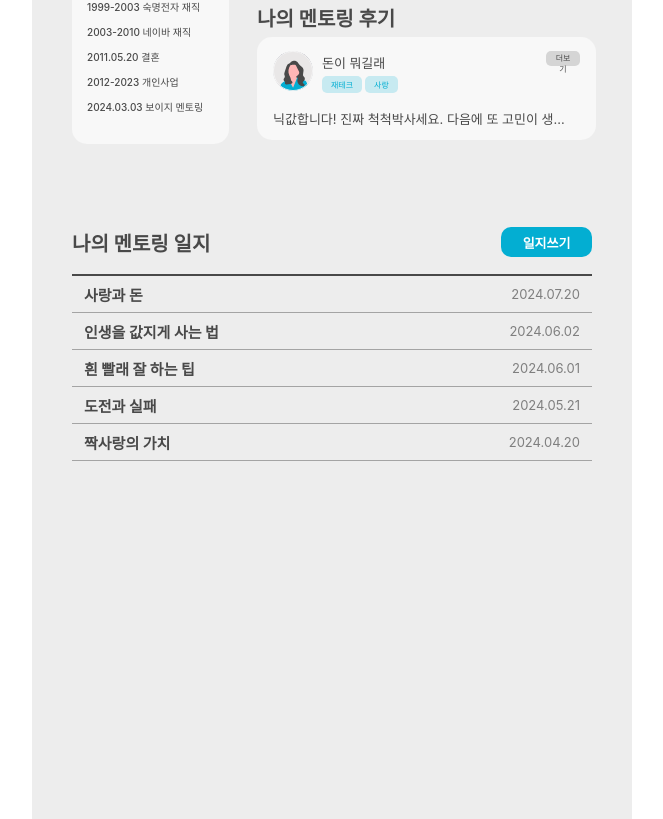
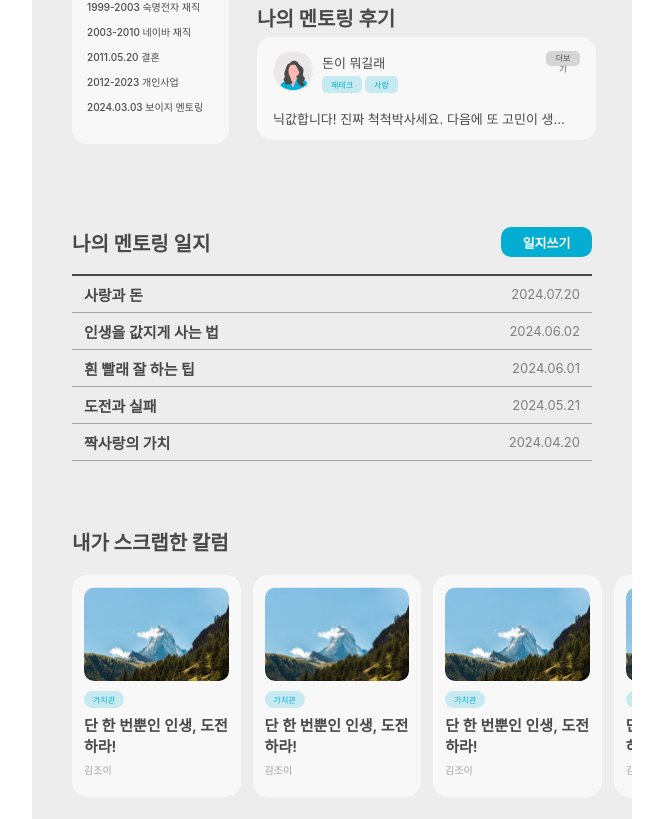
Before and after one commit to youbing5921/deploy_hw, a React (Create React App) app in the folder gamja/: page /mentor/mypage/1 in a window 1280 px wide. Shown: the part 411-1230 px from the top of the page, without its empty margins (308-971 px from the left). Built offline with nearby package versions, Linux system fonts and the light colour scheme; a web font is replaced by a local one.

Commit message:
[Feat] 멘토 마이페이지 칼럼 컴포넌트 생성

```diff
--- /dev/null
+++ b/gamja/src/components/mypage/Column.jsx
@@ -0,0 +1,105 @@
+import React from "react";
+import styled from "styled-components";
+import MentorColumn from "../../images/MentorColumn.png";
+
+const columnList = [
+  {
+    id: 1,
+    category: "가치관",
+    title: "단 한 번뿐인 인생, 도전하라!",
+    author: "김조이",
+  },
+  {
+    id: 2,
+    category: "가치관",
+    title: "단 한 번뿐인 인생, 도전하라!",
+    author: "김조이",
+  },
+
+  {
+    id: 3,
+    category: "가치관",
+    title: "단 한 번뿐인 인생, 도전하라!",
+    author: "김조이",
+  },
+  {
+    id: 4,
+    category: "가치관",
+    title: "단 한 번뿐인 인생, 도전하라!",
+    author: "김조이",
+  },
+];
+
+const Column = () => {
+  return (
+    <>
+      <Wapper>
+        {columnList.map((columnInfo) => (
+          <Container key={columnList.id}>
+            <Photo src={MentorColumn} alt="mentorColumn" />
+            <InfoBox>
+              <Category>{columnInfo.category}</Category>
+              <Title>{columnInfo.title}</Title>
+              <Author>{columnInfo.author}</Author>
+            </InfoBox>
+          </Container>
+        ))}
+      </Wapper>
+    </>
+  );
+};
+
+export default Column;
+
+const Wapper = styled.div`
+  display: flex;
+  gap: 12px;
+  max-width: 560px;
+  padding-right: 10px;
+  overflow-x: scroll;
+  &::-webkit-scrollbar {
+    display: none;
+  }
+`;
+
+const Container = styled.div`
+  display: flex;
+  width: 145px;
+  padding: 12px 12px 20px 12px;
+  flex-direction: column;
+  gap: 10px;
+  border-radius: 15px;
+  background: #f8f8f8;
+  margin-top: 17px;
+`;
+
+const Photo = styled.img`
+  height: 94px;
+  border-radius: 10px;
+`;
+
+const InfoBox = styled.div`
+  display: flex;
+  flex-direction: column;
+  align-items: flex-start;
+  gap: 6px;
+`;
+const Category = styled.div`
+  padding: 3px 9px;
+  border-radius: 9px;
+  background: rgba(3, 174, 210, 0.2);
+  color: #03aed2;
+  text-align: center;
+  font-size: 8px;
+  font-weight: 400;
+`;
+const Title = styled.div`
+  color: #494949;
+  font-size: 15px;
+  font-weight: 600;
+`;
+const Author = styled.div`
+  color: #a4a4a4;
+  font-size: 10px;
+  font-weight: 500;
+`;
--- a/gamja/src/components/mypage/JournalList.jsx
+++ b/gamja/src/components/mypage/JournalList.jsx
@@ -113,6 +113,7 @@ const JournalTitle = styled.div`
   text-align: center;
   font-size: 15px;
   font-weight: 700;
+  cursor: pointer;
 `;
 const WriteDate = styled.div`
   color: #7f7f7f;
--- a/gamja/src/pages/mentor/MyPageMentor.js
+++ b/gamja/src/pages/mentor/MyPageMentor.js
@@ -7,6 +7,7 @@ import JournalList from "../../components/mypage/JournalList";
 import StarBox from "../../components/mypage/StarBox";
 import History from "../../components/mypage/History";
 import Review from "../../components/mypage/Review";
+import Column from "../../components/mypage/Column";
 
 const MyPageMentor = () => {
   return (
@@ -47,6 +48,10 @@ const MyPageMentor = () => {
           </Right>
         </Both>
         <JournalList txt={"일지"} fontColor={"#fff"} bgColor={"#03AED2"} />
+        <ColumnBox>
+          <Title>내가 스크랩한 칼럼</Title>
+          <Column />
+        </ColumnBox>
       </Container>
     </>
   );
@@ -144,3 +149,8 @@ const HistoryBox = styled.div`
   overflow: hidden;
 `;
 const ReviewBox = styled.div``;
+
+const ColumnBox = styled.div`
+  margin-top: 81px;
+  margin-left: 40px;
+`;
```
Also changed, not shown: gamja/src/images/MentorColumn.png (added).
